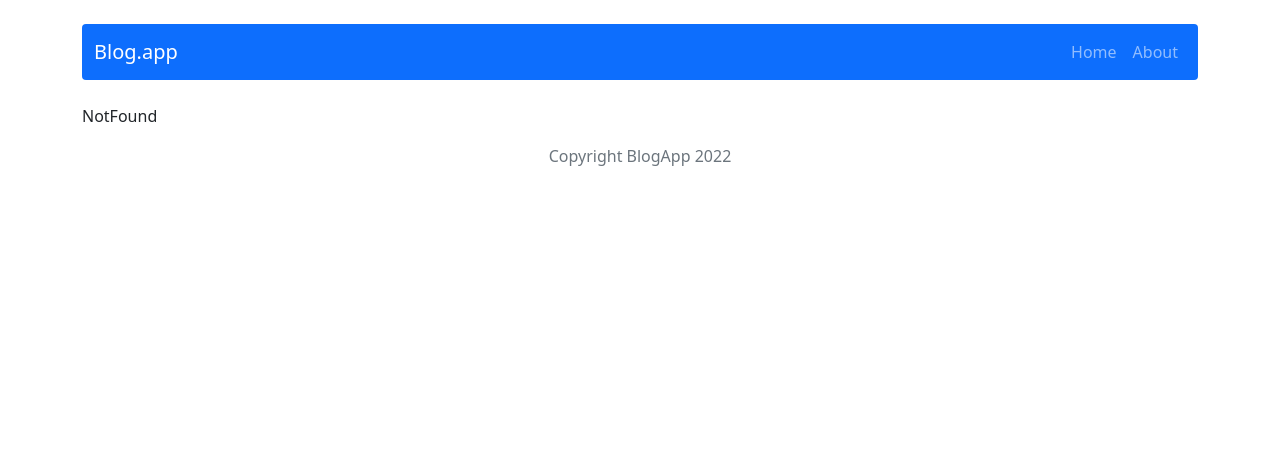
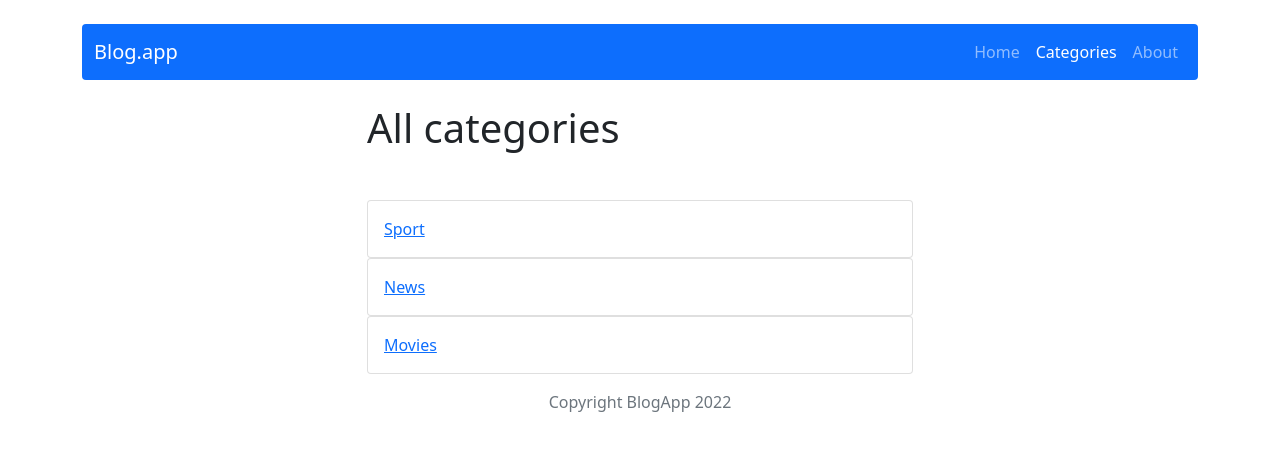
Before and after one commit to Slowinskip/crud-app, a React (Create React App) app: page /categories in a window 1280 px wide. Shown: the top 450 px of the page. Built offline with nearby package versions, Linux system fonts and the light colour scheme.

Commit message:
Add link Categories to Navbar and option to filter post by category

```diff
--- a/src/App.js
+++ b/src/App.js
@@ -9,6 +9,8 @@
 import { Container } from 'react-bootstrap';
 import Header from "./Components/views/Header/Header";
 import Footer from "./Components/views/Footer/Footer";
+import Categories from "./Components/pages/Categories/Categories";
+import PostByCategory from "./Components/pages/PostByCategory/PostByCategory";
 
 
 function App() {
@@ -21,6 +23,9 @@
         <Route path="/post/:id" element={<Post />} />
         <Route path="/post/add" element={<PostAdd />} />
         <Route path="/edit/:id" element={<PostEdit />} />
+        <Route path="/categories" element={<Categories />} />
+        <Route path="/category/:postCategory" element={<PostByCategory />} />
+
         <Route path="*" element={<NotFound />} />
       </Routes>
       <Footer />
--- /dev/null
+++ b/src/Components/pages/Categories/Categories.js
@@ -0,0 +1,28 @@
+import { useSelector } from 'react-redux';
+import { getAllCategories } from '../../../redux/categoriesRedux';
+import Row from 'react-bootstrap/Row';
+import Col from 'react-bootstrap/Col';
+import { Link } from 'react-router-dom';
+import Card from 'react-bootstrap/Card'
+
+const Categories = () => {
+
+    const allCategory = useSelector(getAllCategories);
+
+    return (
+        <Row>
+            <Col md={{span: 6, offset: 3}}>
+            <h1 className="mb-5">All categories</h1>
+
+                {allCategory.map( category =>
+                    <Card>
+                        <Link to={"/category/" + category} key={category} className="m-3">{category}</Link>
+                    </Card>
+                )}
+            </Col>
+        </Row>
+
+)
+}
+
+export default Categories;
--- /dev/null
+++ b/src/Components/pages/PostByCategory/PostByCategory.js
@@ -0,0 +1,45 @@
+import { useSelector } from "react-redux";
+import { useParams } from "react-router-dom";
+import { getPostByCategory } from "../../../redux/postsRedux";
+import Row from 'react-bootstrap/Row';
+import Col from 'react-bootstrap/Col';
+import Button from 'react-bootstrap/Button';
+import { Link } from 'react-router-dom';
+import PostCard from "../../features/PostCard/PostCard";
+
+const PostByCategory = () => {
+
+    const {postCategory} = useParams();
+    const postData =  useSelector(state => getPostByCategory(state, postCategory));
+
+    if(postData.length === 0)
+        return (
+          <>
+            <h1>Category: {postCategory}</h1>
+            <p>Category {postCategory} is empty</p>
+          </>
+        )
+    return (
+        <div>
+            <Row className="justify-content-end">
+                <Col>
+                <h1>Category: {postCategory}</h1>
+                </Col>
+                <Col className="d-flex flex-row-reverse p-2">
+                <Link to="/post/add">
+                    <Button variant="outline-info">Add post</Button>{' '}
+                </Link>
+                </Col>
+            </Row>
+            <Row xs={1} md={3} className="g-3 justify-content-md-center">
+            {postData.map(post => (
+                <Col key={post.id}>
+                <PostCard {...post}/>
+                </Col>
+            ))}
+            </Row>
+        </div>
+    );
+}
+
+export default PostByCategory;
--- a/src/Components/views/NavBar/NavBar.js
+++ b/src/Components/views/NavBar/NavBar.js
@@ -12,7 +12,10 @@
                 <Navbar.Brand href="/">Blog.app</Navbar.Brand>
                 <Nav className="d-flex">
                     <Nav.Link as={NavLink} to="/">Home</Nav.Link>
+                    <Nav.Link as={NavLink} to="/categories">Categories</Nav.Link>
+
                     <Nav.Link as={NavLink} to="/about">About</Nav.Link>
+
                 </Nav>
             </Container>
         </Navbar>
--- a/src/redux/categoriesRedux.js
+++ b/src/redux/categoriesRedux.js
@@ -1,6 +1,7 @@
 
 
 export const getAllCategories = ({ categories}) => categories;
+
 
 const categoriesRedux = (statePart = [], action) => {
     switch (action.type) {
--- a/src/redux/postsRedux.js
+++ b/src/redux/postsRedux.js
@@ -1,10 +1,9 @@
 import shortid from 'shortid';
 
 //selectors
-export const getAllCategories = ({ categories}) => categories;
 export const getAllPosts = ({ posts }) => posts;
 export const getPostById = ({ posts }, postId) => posts.find(post => post.id === postId);
-
+export const getPostByCategory = ({ posts }, postCategory) => posts.filter(post => post.category === postCategory);
 // actions
 const createActionName = actionName => `app/posts/${actionName}`;
 const REMOVE_POST = createActionName('REMOVE_POST');
```
